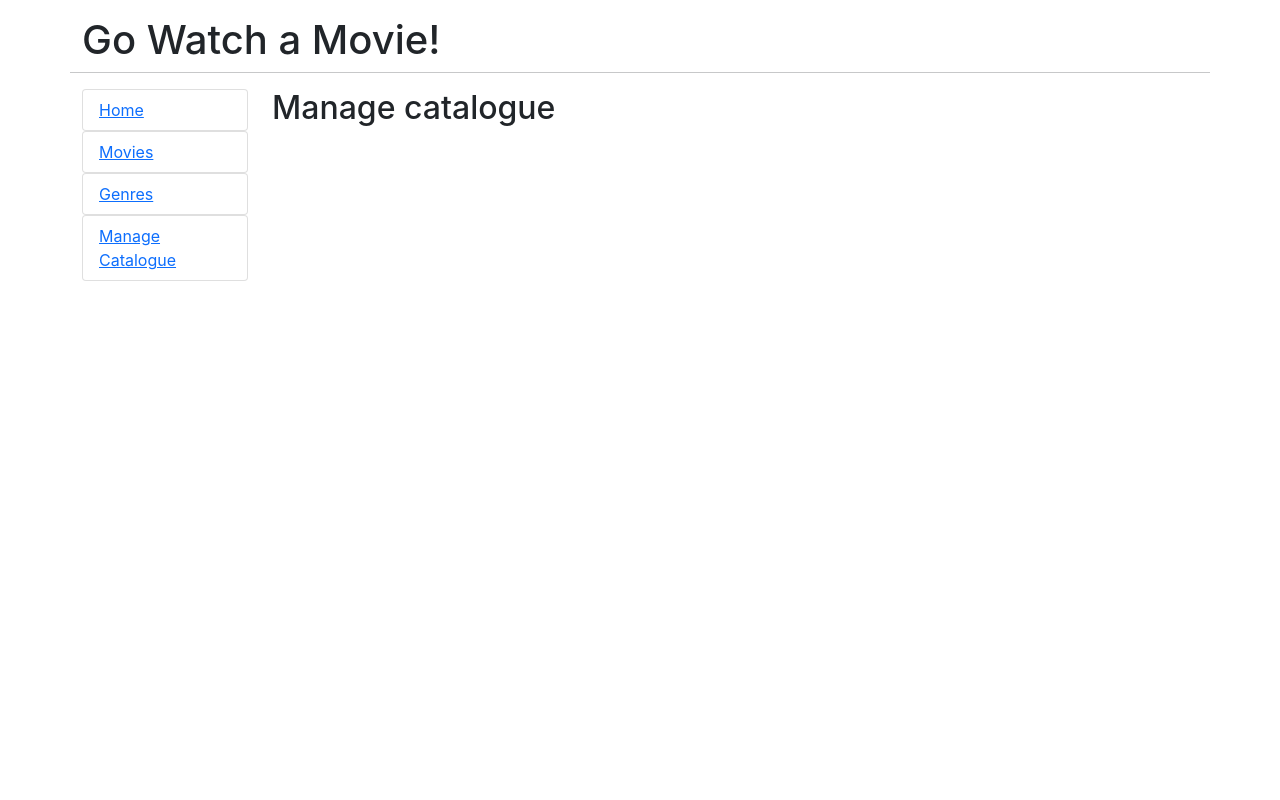
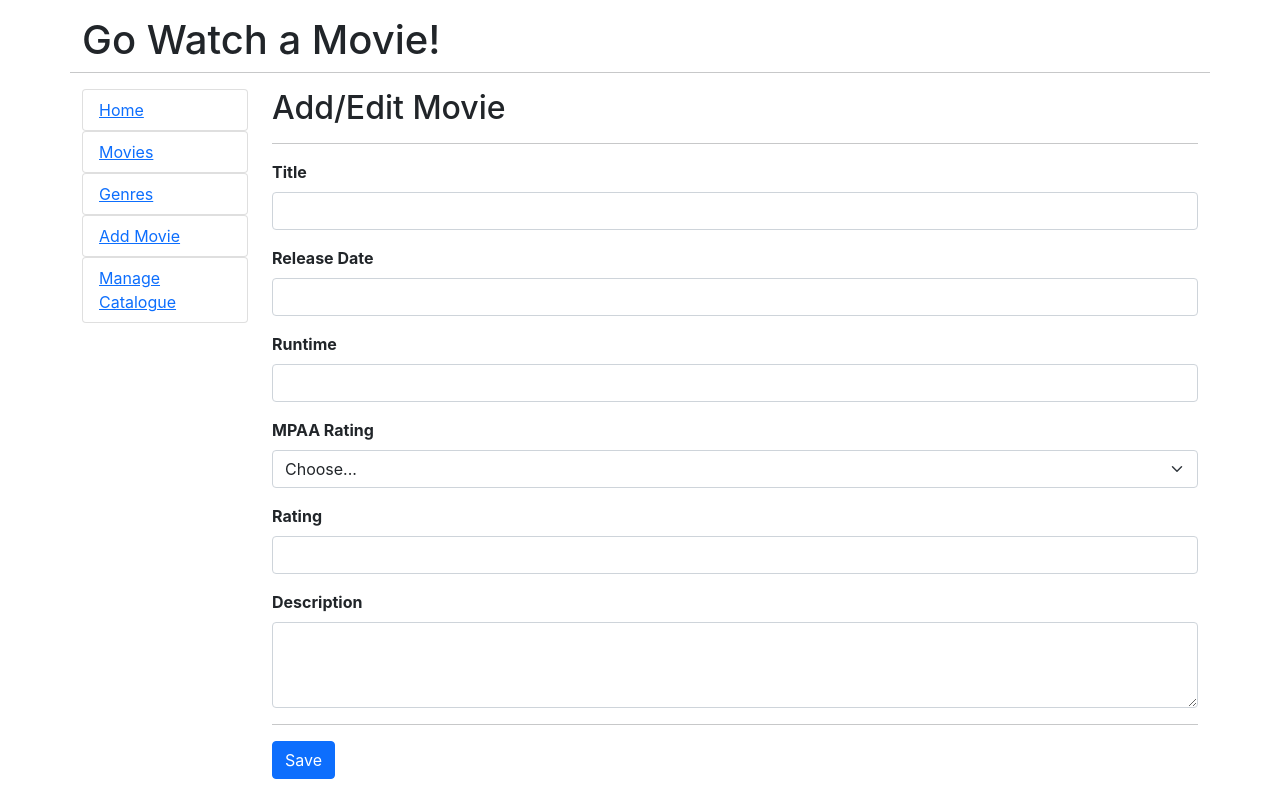
Before and after one commit to Toshiyana/Go-React-Movie, a React (Create React App) app: page /admin/add in a window 1280 px wide. Built offline with nearby package versions, Linux system fonts and the light colour scheme.

Commit message:
Add EditMovie component

```diff
--- a/src/App.js
+++ b/src/App.js
@@ -6,6 +6,7 @@ import Admin from './components/Admin';
 import OneMovie from './components/OneMovie';
 import Genres from './components/Genres';
 import OneGenre from './components/OneGenre';
+import EditMovie from './components/EditMovie';
 
 export default function App() {
   return (
@@ -42,6 +43,12 @@ export default function App() {
 
               <ul className="list-group">
                 <li className="list-group-item">
+                  <Link to="/admin/add">Add Movie</Link>
+                </li>
+              </ul>
+
+              <ul className="list-group">
+                <li className="list-group-item">
                   <Link to="/admin">Manage Catalogue</Link>
                 </li>
               </ul>
@@ -70,6 +77,8 @@ export default function App() {
 
               <Route path="/genres/:id" component={OneGenre}/>
 
+              <Route path="/admin/add" component={EditMovie}/>
+
               <Route path="/admin">
                 <Admin />
               </Route>
--- /dev/null
+++ b/src/components/EditMovie.css
@@ -0,0 +1,3 @@
+label {
+    font-weight: bold;
+}
--- /dev/null
+++ b/src/components/EditMovie.js
@@ -0,0 +1,102 @@
+import React, { Component, Fragment } from 'react'
+import './EditMovie.css';
+
+
+export default class EditMovie extends Component {
+    state = {
+        movie: {},
+        isLoaded: false,
+        error: null,
+    }
+
+    render() {
+        let {movie} = this.state;
+
+        return (
+            <Fragment>
+                <h2>Add/Edit Movie</h2>
+                <hr />
+                <form method="post">
+                    <div className="mb-3">
+                        <label htmlFor="title" className="form-label">
+                            Title
+                        </label>
+                        <input
+                            type="text"
+                            className="form-control"
+                            id="title"
+                            name="title"
+                            value={movie.title}
+                        />
+                    </div>
+
+                    <div className="mb-3">
+                        <label htmlFor="release_date" className="form-label">
+                            Release Date
+                        </label>
+                        <input
+                            type="text"
+                            className="form-control"
+                            id="release_date"
+                            name="release_date"
+                            value={movie.release_date}
+                        />
+                    </div>
+
+                    <div className="mb-3">
+                        <label htmlFor="runtime" className="form-label">
+                            Runtime
+                        </label>
+                        <input
+                            type="text"
+                            className="form-control"
+                            id="runtime"
+                            name="runtime"
+                            value={movie.runtime}
+                        />
+                    </div>
+
+                    <div className="mb-3">
+                        <label htmlFor="mpaa_rating" className="form-label">
+                            MPAA Rating
+                        </label>
+                        <select className="form-select" value={movie.mpaa_rating}>
+                            <option className="form-select">Choose...</option>
+                            <option className="form-select" value="G">G</option>
+                            <option className="form-select" value="PG">PG</option>
+                            <option className="form-select" value="PG13">PG13</option>
+                            <option className="form-select" value="R">R</option>
+                            <option className="form-select" value="NC17">NC17</option>
+                        </select>
+                    </div>
+
+                    <div className="mb-3">
+                        <label htmlFor="rating" className="form-label">
+                            Rating
+                        </label>
+                        <input
+                            type="text"
+                            className="form-control"
+                            id="rating"
+                            name="rating"
+                            value={movie.rating}
+                        />
+                    </div>
+
+                    <div className="mb-3">
+                        <label htmlFor="description" className="form-label">
+                            Description
+                        </label>
+                        <textarea className="form-control" id="description" name="description" rows="3">
+                            {movie.description}
+                        </textarea>
+                    </div>
+
+                    <hr />
+
+                    <button className="btn btn-primary">Save</button>
+                </form>
+            </Fragment>
+        )
+    }
+}
```
